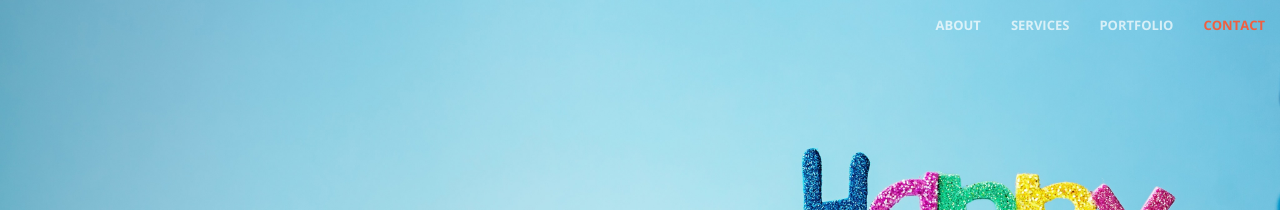
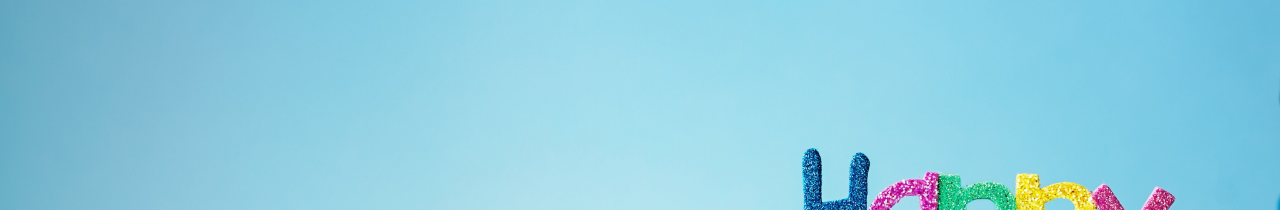
Before and after one commit to aditi-gpt/aditi-gpt.github.io, a Jekyll site: the page built from index.html, in a window 1280 px wide. Shown: the top 210 px of the page. Built offline with Jekyll 4.4.1, drawn with Linux system fonts in a browser that asks for light colours.

Commit message:
hide more things

```diff
--- a/_sass/_base.scss
+++ b/_sass/_base.scss
@@ -68,6 +68,10 @@ aside {
 }
 
 // Navigation
+
+.navbar-right {
+    visibility: hidden;
+}
 
 .navbar-default {
     visibility: hidden;
```
